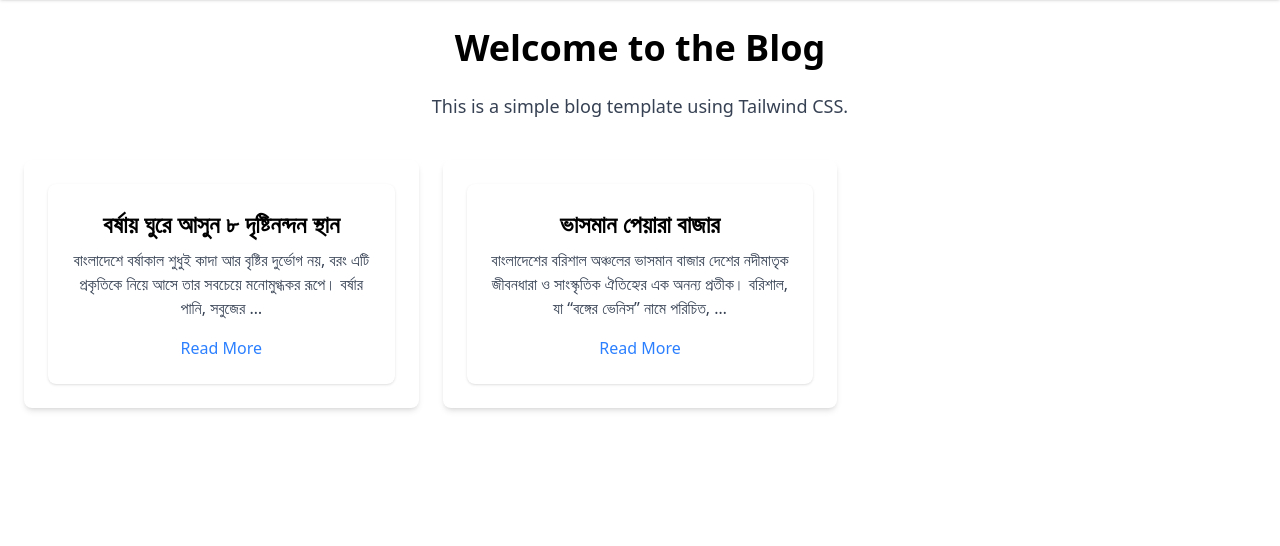
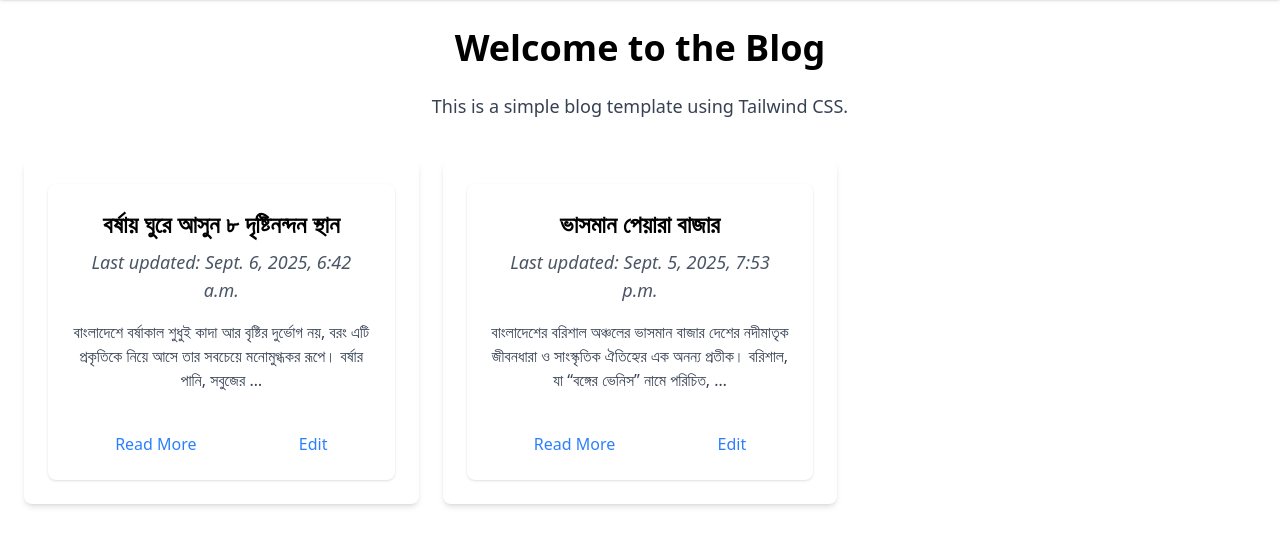
Before and after one commit to mdobns/blogg, a Django app: page / in a window 1280 px wide. Shown: the part 72-618 px from the top of the page. Run offline with Django 5.2, Linux system fonts and the light colour scheme; data comes from the database, SQL or seed files in the repository; both versions use the stored data as it was after the commit.

Commit message:
edit function added

```diff
--- a/blogg/apps/blog/templates/components/card.html
+++ b/blogg/apps/blog/templates/components/card.html
@@ -1,5 +1,9 @@
 <div class="bg-white rounded-lg shadow p-6 text-center">
   <h2 class="text-2xl font-bold mb-2">{{ title }}</h2>
+  <h2 class="text-lg text-gray-600 mb-4"><i>Last updated: {{ post.updated_at }}</i></h2>
   <p class="text-gray-700">{{ content }}</p>
-  <a href="{% url 'post_detail' post_id=post_id %}" class="text-blue-500 hover:underline mt-4 inline-block">Read More</a>
+  <div class="mt-6 flex space-x-4 justify-around">
+      <a href="{% url 'post_detail' post_id=post_id %}" class="text-blue-500 hover:underline mt-4 inline-block">Read More</a>
+      <a href="{% url 'edit_post' post_id=post_id %}" class="text-blue-500 hover:underline mt-4 inline-block">Edit</a>
+  </div>
 </div>
--- a/blogg/apps/blog/urls.py
+++ b/blogg/apps/blog/urls.py
@@ -2,9 +2,11 @@ from django.contrib import admin
 from django.urls import path
 
 
-from .views import homepage, post_detail
+from .views import edit_post_save, homepage, post_detail ,edit_post
 
 urlpatterns = [
    path('', homepage, name='homepage'),
    path('post/<int:post_id>/', post_detail, name='post_detail'),
+   path('post/<int:post_id>/edit/', edit_post, name='edit_post'),
+   path('post/<int:post_id>/edit/save/', edit_post_save, name='edit_post_save'),
 ]
--- a/blogg/apps/blog/views.py
+++ b/blogg/apps/blog/views.py
@@ -1,4 +1,4 @@
-from django.shortcuts import render
+from django.shortcuts import redirect, render
 from .models import Post
 
 # Create your views here.
@@ -10,3 +10,17 @@ def homepage(request):
 def post_detail(request, post_id):
     post = Post.objects.get(id=post_id)
     return render(request, 'post_detail.html', {'post': post})
+
+
+def edit_post(request, post_id):
+    post = Post.objects.get(id=post_id)
+    return render(request, 'edit_post.html', {'post': post})
+
+def edit_post_save(request, post_id):
+    post = Post.objects.get(id=post_id)
+    if request.method == 'POST':
+        post.title = request.POST.get('title')
+        post.content = request.POST.get('content')
+        post.save()
+        return redirect('post_detail', post_id=post.id)
+    return render(request, 'post_detail', post_id=post.id)
```
Also changed, not shown: blogg/apps/blog/templates/edit_post.html (added, +19 -0 lines), blogg/db.sqlite3.
